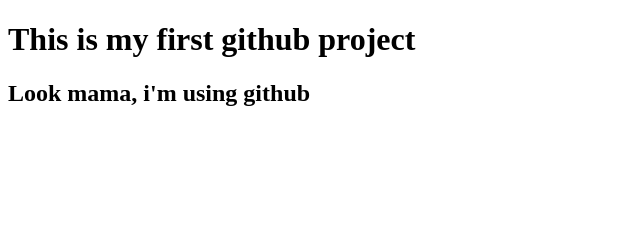
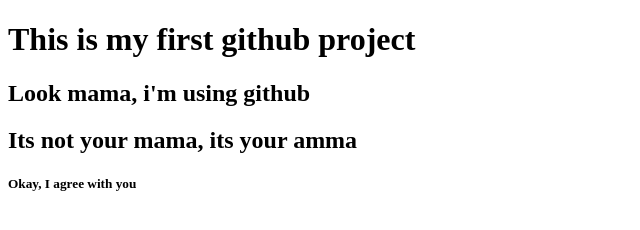
Before and after one commit to fahadalfaisal/my-first-website, a plain HTML site: page index.html in a window 1280 px wide. Shown: the whole page, without its empty margins (0-640 px from the left). Drawn offline with Linux system fonts and the light colour scheme.

Commit message:
ok agreeement

```diff
--- a/index.html
+++ b/index.html
@@ -8,5 +8,7 @@
 <body>
     <h1>This is my first github project</h1>
     <h2>Look mama, i'm using github</h2>
+    <h2>Its not your mama, its your amma</h2>
+    <h5>Okay, I agree with you</h5>
 </body>
 </html>
```
